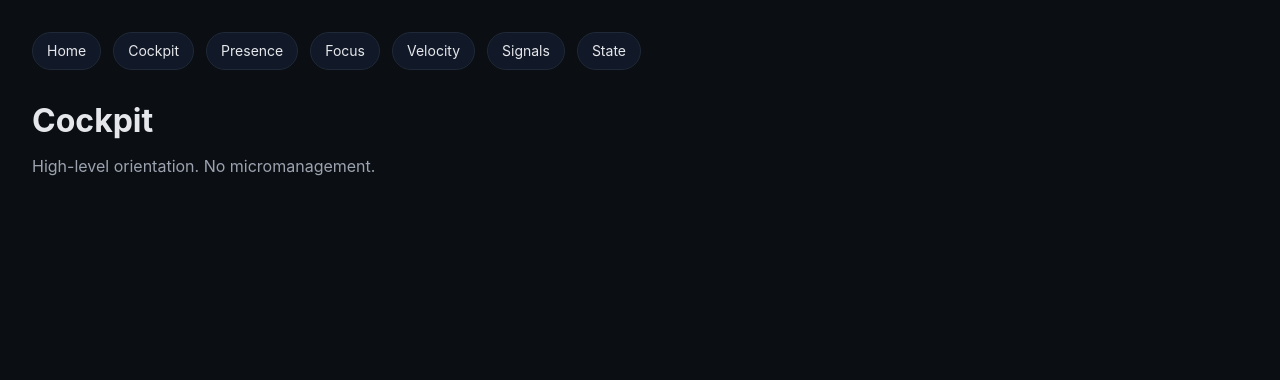
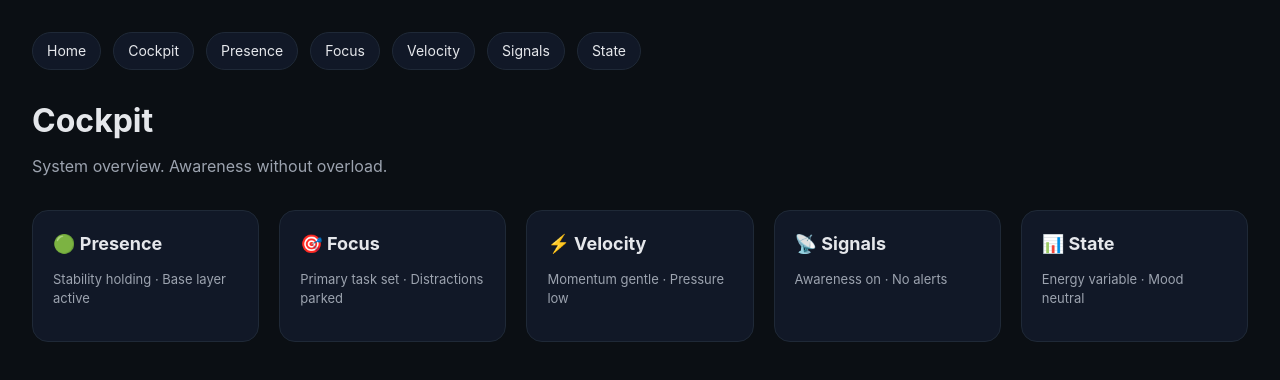
Before and after one commit to otoslifeproject-cell/otos-app, a plain HTML site: page cockpit.html in a window 1280 px wide. Drawn offline with Linux system fonts and the light colour scheme.

Commit message:
Update cockpit.html

```diff
--- a/cockpit.html
+++ b/cockpit.html
@@ -1,4 +1,4 @@
-<!-- FILE: cockpit.html (FULL REPLACEMENT — CSS LOCKED) -->
+<!-- FILE: cockpit.html (FULL REPLACEMENT — UI RESTORE v1) -->
 <!DOCTYPE html>
 <html lang="en">
 <head>
@@ -14,7 +14,34 @@
 
   <h1>Cockpit</h1>
   <div class="subtitle">
-    High-level orientation. No micromanagement.
+    System overview. Awareness without overload.
+  </div>
+
+  <div class="grid">
+    <div class="panel">
+      <h2>🟢 Presence</h2>
+      <p class="hint">Stability holding · Base layer active</p>
+    </div>
+
+    <div class="panel">
+      <h2>🎯 Focus</h2>
+      <p class="hint">Primary task set · Distractions parked</p>
+    </div>
+
+    <div class="panel">
+      <h2>⚡ Velocity</h2>
+      <p class="hint">Momentum gentle · Pressure low</p>
+    </div>
+
+    <div class="panel">
+      <h2>📡 Signals</h2>
+      <p class="hint">Awareness on · No alerts</p>
+    </div>
+
+    <div class="panel">
+      <h2>📊 State</h2>
+      <p class="hint">Energy variable · Mood neutral</p>
+    </div>
   </div>
 </body>
 </html>
```
